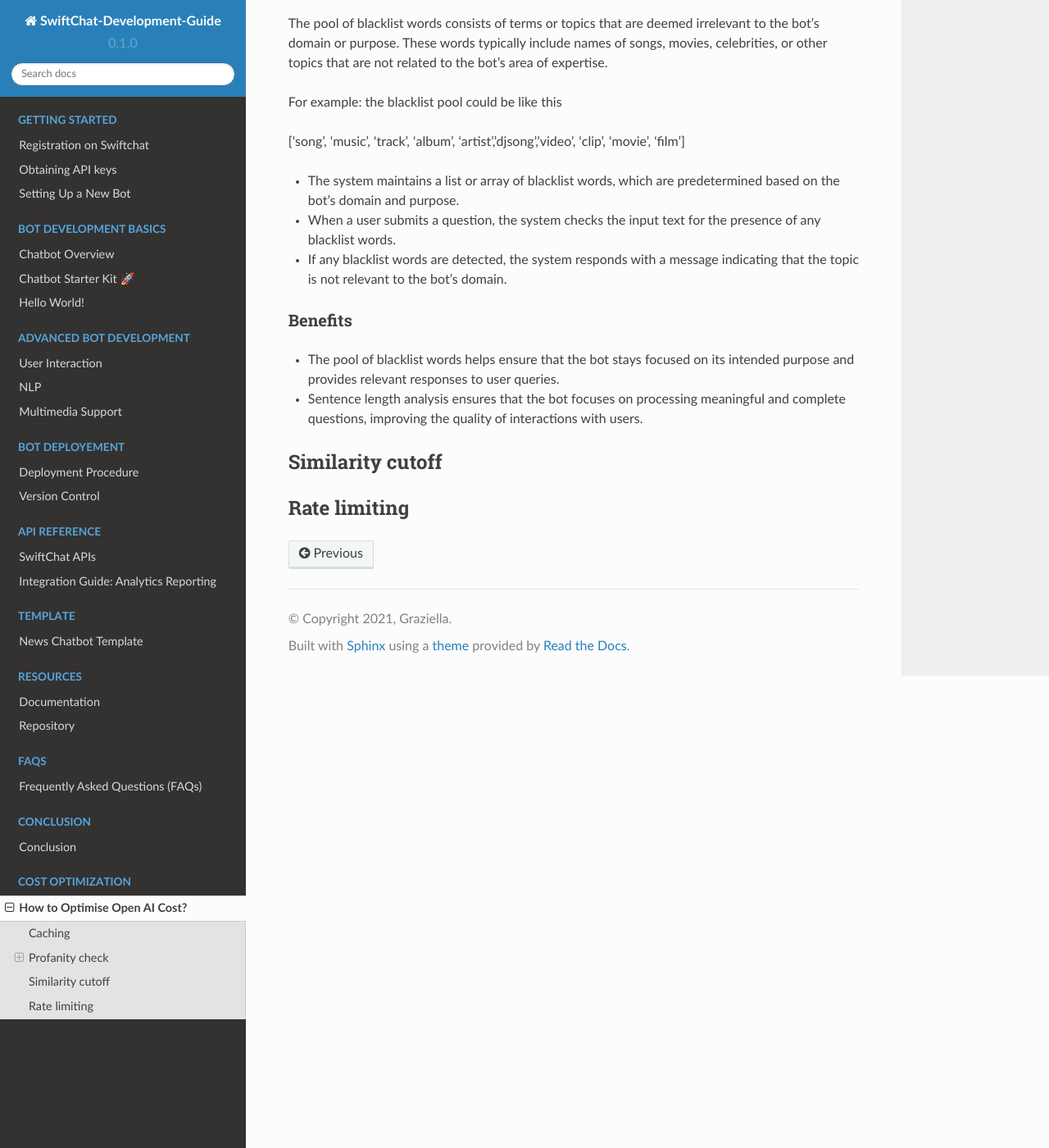
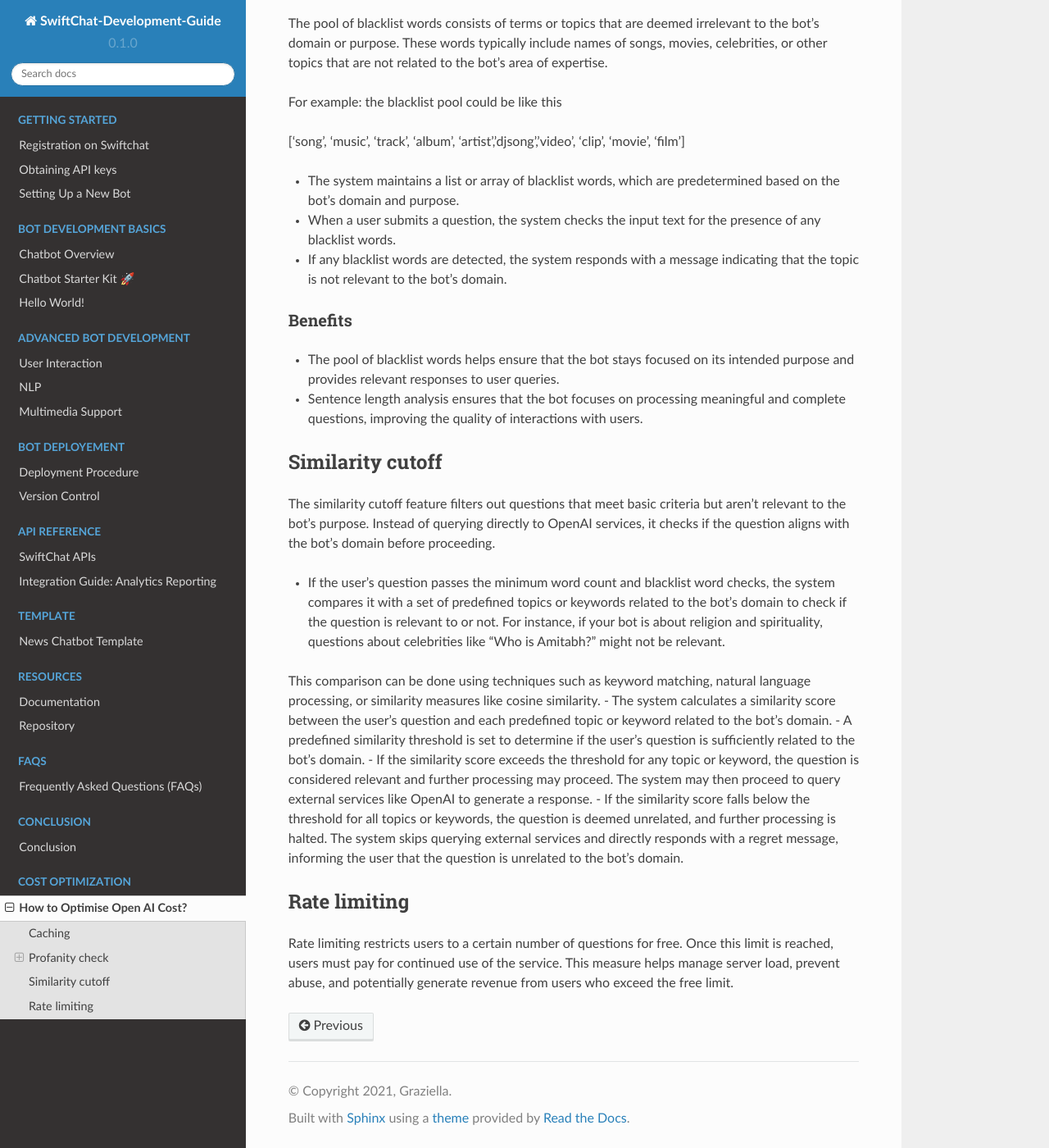
Before and after one commit to Priyanka-sharma181/Chatbot-Development-Guide, a Sphinx documentation site: the page built from docs/source/cost_optimization.rst, in a window 1280 px wide and 1400 px high, scrolled down 1615 px. Shown: the whole window at 82% size. Built offline with Sphinx 7.4.7 and the Read the Docs theme 2.0.0, drawn with Linux system fonts in a browser that asks for light colours.

Commit message:
cost optimization

```diff
--- a/docs/source/cost_optimization.rst
+++ b/docs/source/cost_optimization.rst
@@ -64,5 +64,17 @@ Benefits
 Similarity cutoff
 --------------------
 
+The similarity cutoff feature filters out questions that meet basic criteria but aren't relevant to the bot's purpose. Instead of querying directly to OpenAI services, it checks if the question aligns with the bot's domain before proceeding.
+
+- If the user's question passes the minimum word count and blacklist word checks, the system compares it with a set of predefined topics or keywords related to the bot's domain to check if the question is relevant to or not. For instance, if your bot is about religion and spirituality, questions about celebrities like "Who is Amitabh?" might not be relevant.
+This comparison can be done using techniques such as keyword matching, natural language processing, or similarity measures like cosine similarity.
+- The system calculates a similarity score between the user's question and each predefined topic or keyword related to the bot's domain.
+- A predefined similarity threshold is set to determine if the user's question is sufficiently related to the bot's domain.
+- If the similarity score exceeds the threshold for any topic or keyword, the question is considered relevant and further processing may proceed. The system may then proceed to query external services like OpenAI to generate a response.
+- If the similarity score falls below the threshold for all topics or keywords, the question is deemed unrelated, and further processing is halted. The system skips querying external services and directly responds with a regret message, informing the user that the question is unrelated to the bot's domain.
+
+
 Rate limiting
 ----------------
+
+Rate limiting restricts users to a certain number of questions for free. Once this limit is reached, users must pay for continued use of the service. This measure helps manage server load, prevent abuse, and potentially generate revenue from users who exceed the free limit.
```
